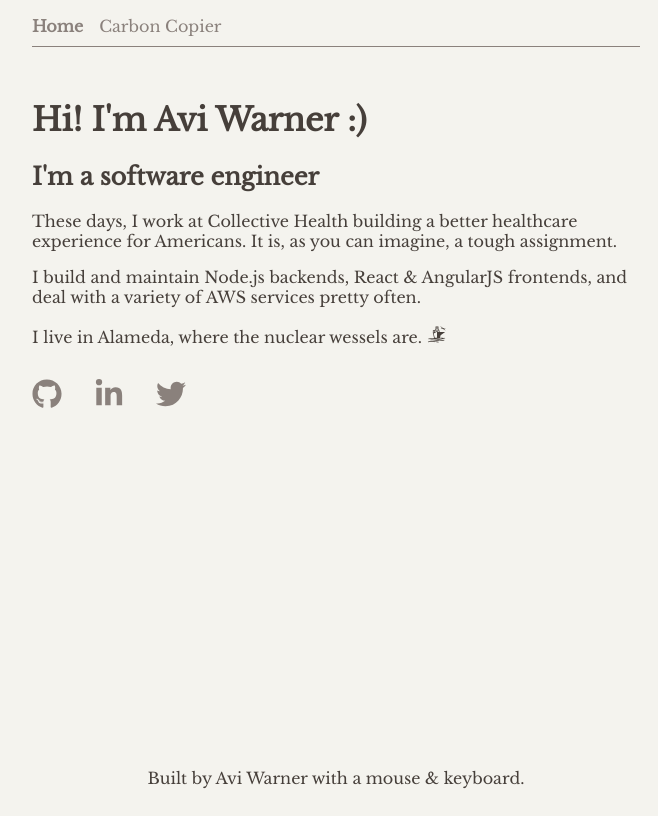
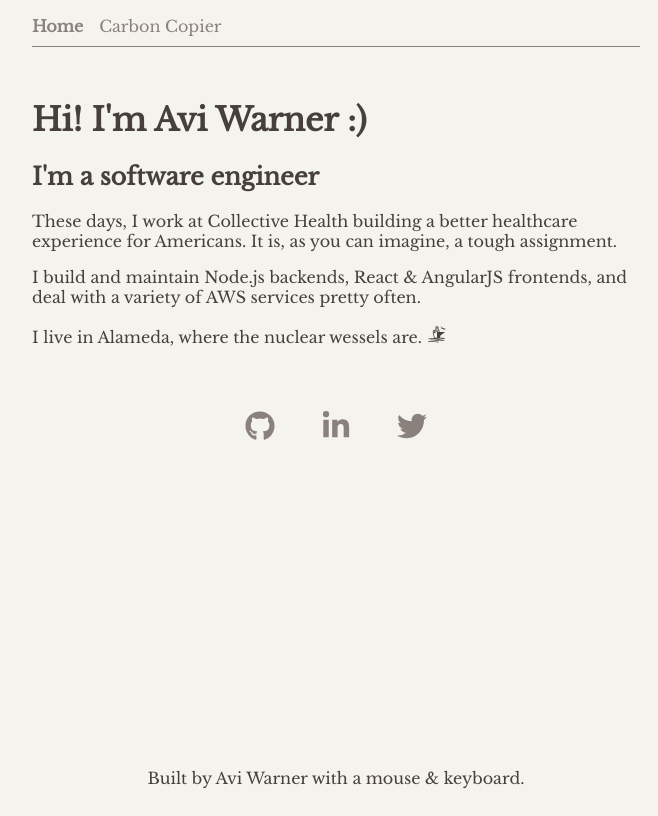
Before and after one commit to aviwarner/portfolio, a Gatsby site: page / in a window 1280 px wide. Shown: the whole page, without its empty margins (304-962 px from the left). Built offline with nearby package versions, Linux system fonts and the light colour scheme; Gatsby itself is replaced by a stand-in of ours.

Commit message:
contact bar styling

```diff
--- a/src/components/contactBar.js
+++ b/src/components/contactBar.js
@@ -3,7 +3,11 @@
 
 const ContactBar = () => (
     <div id="contact-bar">
-        <a href="https://github.com/aviwarner" target="_blank" rel="noopener noreferrer">
+        <a
+            href="https://github.com/aviwarner"
+            target="_blank"
+            rel="noopener noreferrer"
+        >
             <FaGithub className="contact-icon" />
         </a>
         <a href="https://www.linkedin.com/in/aviwarner" target="_blank" rel="noopener noreferrer">
--- a/src/pages/styles.scss
+++ b/src/pages/styles.scss
@@ -88,13 +88,15 @@
 }
 
 #contact-bar {
-    margin-top: 2rem;
+    display: flex;
+    justify-content: space-between;
+    margin: 4rem auto 0 auto;
+    width: 30%;
 }
 
 .contact-icon {
     color: $secondary-color;
     height: 30px;
-    margin-right: 2rem;
     text-decoration: none;
     width: 30px;
 }
```
